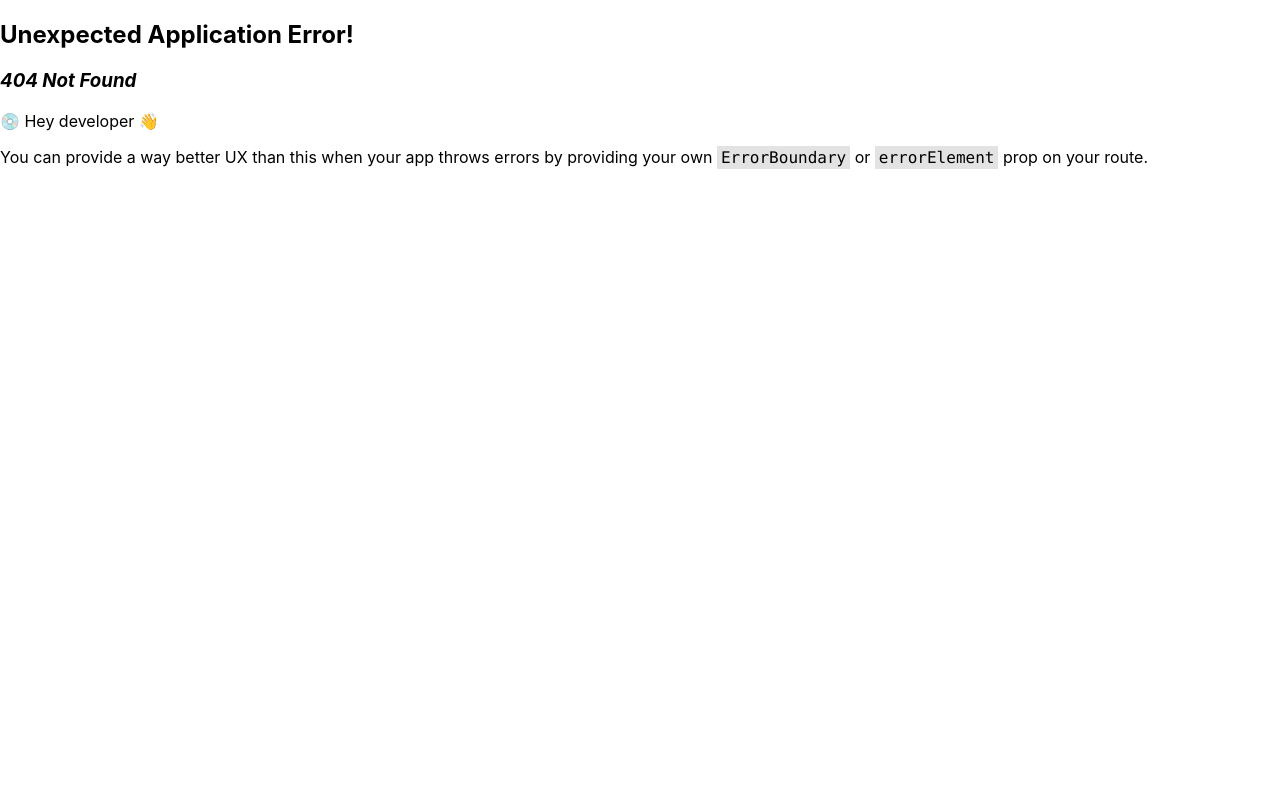
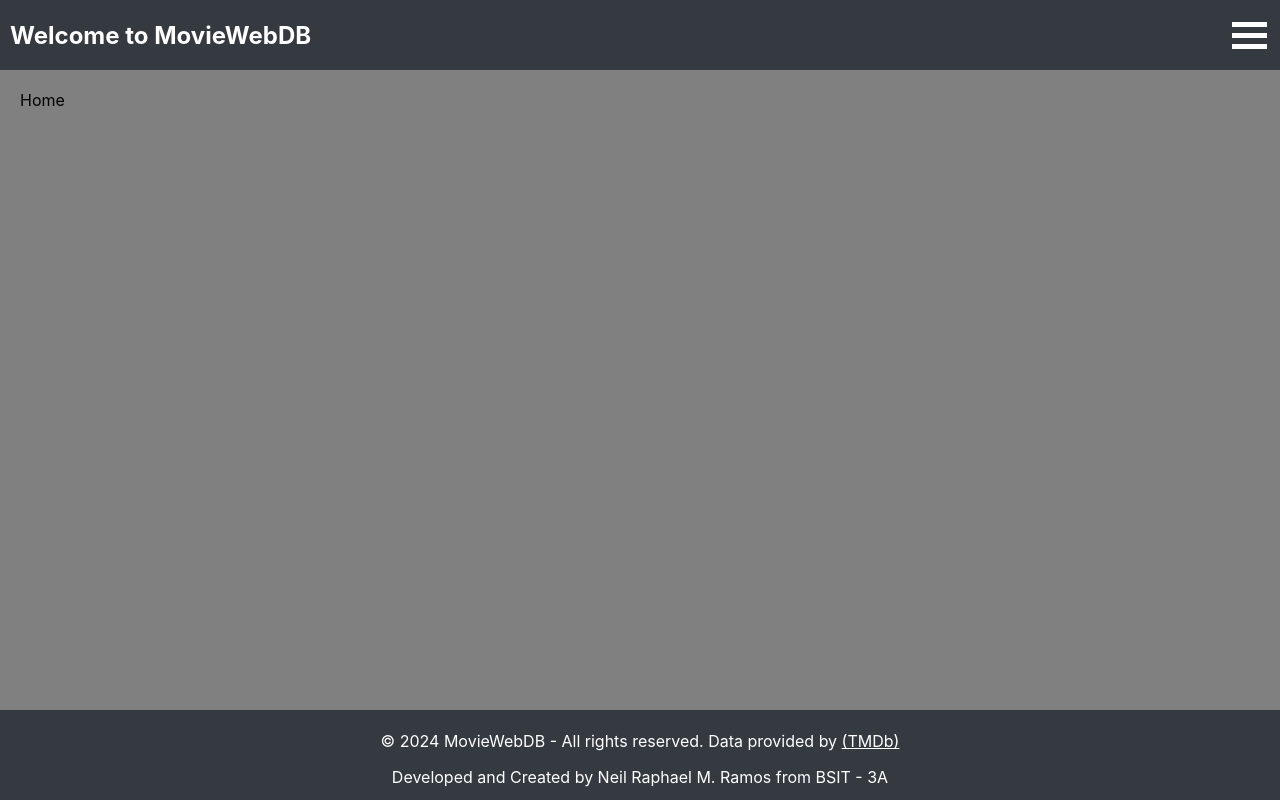
Before and after one commit to neilraphaelramos/MovieProjectADT313, a React (Create React App) app in the folder ADT313-movieproject/admin-dashboard-neilraphael-ramos-bsit3a/: page /home in a window 1280 px wide. Before the commit this address had no page. Built offline with nearby package versions, Linux system fonts and the light colour scheme.

Commit message:
Added the UI Design and Updating Logic Codes and CSS

```diff
--- a/ADT313-movieproject/admin-dashboard-neilraphael-ramos-bsit3a/src/pages/Client/Client.css
+++ b/ADT313-movieproject/admin-dashboard-neilraphael-ramos-bsit3a/src/pages/Client/Client.css
@@ -0,0 +1,122 @@
+body {
+    background-image: url('');
+    background-repeat: no-repeat;
+    background-attachment: fixed;
+    background-size: cover;
+}
+
+.box {
+    height: 100%;
+    width: 100%;
+    position: absolute;
+    top: 0;
+    bottom: 0;
+    right: 0;
+    left: 0;
+    display: grid;
+    grid-template-areas:
+        "head head"
+        "main side"
+        "foot foot";
+    grid-template-rows: 70px auto 90px;
+    overflow: hidden;
+    grid-template-columns: auto 0;
+    transition: grid-template-columns 0.5s ease;
+}
+
+header {
+    grid-area: head;
+    background-color: #343a40;
+    transform: translateY(-100%);
+    transition: transform 0.5s ease-in-out;
+    display: flex;
+    justify-content: space-between;
+    align-items: center;
+    padding: 0 10px;
+}
+
+article {
+    grid-area: main;
+    padding: 20px;
+}
+
+aside {
+    grid-area: side;
+    background-color: rgba(223, 223, 223, 0.7);
+    padding: 10px;
+    transition: transform 0.5s ease;
+    transform: translateX(100%);
+}
+
+footer {
+    grid-area: foot;
+    background-color: #343a40;
+    transform: translateY(100%);
+    transition: transform 0.5s ease-in-out;
+}
+
+.link-color{
+    color: white;
+}
+
+.header-visible {
+    transform: translateY(0);
+}
+
+.footer-visible {
+    transform: translateY(0);
+}
+
+.button {
+    height: 50px;
+    width: 60px;
+    margin-right: -9px;
+    background-color: #343a40;
+    transition: background-color 0.3s ease;
+    border-radius: 10px;
+    display: flex;
+    justify-content: center;
+    align-items: center;
+}
+
+.button:hover {
+    background-color: rgb(218, 218, 218);
+}
+
+.button-container {
+    margin: 0px;
+}
+
+.divnav {
+    width: 35px;
+    height: 5px;
+    background-color: white;
+    margin: 6px 0;
+    transition: background-color 0.3s ease;
+}
+
+.button:hover .divnav {
+    background-color: #343a40;
+}
+
+.title-text {
+    color: white;
+    font-size: 24px;
+    user-select: none;
+    -moz-user-select: none;
+    -webkit-user-select: none;
+    -ms-user-select: none;
+}
+
+.text-rights {
+    position: absolute;
+    color: white;
+    top: 5px;
+    right: 0;
+    left: 0;
+    text-align: center;
+    user-select: none;
+    -moz-user-select: none;
+    -webkit-user-select: none;
+    -ms-user-select: none;
+}
--- a/ADT313-movieproject/admin-dashboard-neilraphael-ramos-bsit3a/src/pages/Client/Client.jsx
+++ b/ADT313-movieproject/admin-dashboard-neilraphael-ramos-bsit3a/src/pages/Client/Client.jsx
@@ -1,9 +1,70 @@
-import React from 'react'
+import React, { useEffect } from 'react'
+import { Outlet, useNavigate } from 'react-router-dom';
 import './Client.css'
 function Client() {
-  return (
-    <div>Client</div>
-  )
+    useEffect(() => {
+        const header = document.querySelector('header');
+        const footer = document.querySelector('footer');
+        const sidebar = document.querySelector('aside');
+        const button = document.querySelector('.button');
+
+        header.classList.add('header-visible');
+        footer.classList.add('footer-visible');
+
+        const toggleSidebar = () => {
+            if (sidebar.style.transform === "translateX(0%)") {
+                sidebar.style.transform = "translateX(100%)";
+                document.querySelector('.box').style.gridTemplateColumns = "auto 0";
+            } else {
+                sidebar.style.transform = "translateX(0%)";
+                document.querySelector('.box').style.gridTemplateColumns = "auto 200px";
+            }
+        };
+
+        button.addEventListener('click', toggleSidebar);
+        return () => {
+            button.removeEventListener('click', toggleSidebar);
+        };
+    }, []);
+
+    return (
+        <>
+            <main className="box">
+                <header>
+                    <h1 className="title-text">Welcome to MovieWebDB</h1>
+                    <a className="button" id="toggleButton">
+                        <div className="button-container">
+                            <div className="divnav"></div>
+                            <div className="divnav"></div>
+                            <div className="divnav"></div>
+                        </div>
+                    </a>
+                </header>
+
+                <article className="main-content">
+                    <Outlet />
+                </article>
+
+                <aside>
+                    Sidebar
+                </aside>
+
+                <footer>
+                    <div className="text-rights">
+                        <p>
+                            &copy; 2024 MovieWebDB - All rights reserved.
+                            Data provided by <a className='link-color' href="https://www.themoviedb.org" target="_blank">(TMDb)</a>
+                        </p>
+                        <p>
+                            Developed and Created by Neil Raphael M. Ramos from BSIT - 3A
+                        </p>
+                    </div>
+                    <div className="icons">
+                    </div>
+                </footer>
+            </main>
+        </>
+    )
 }
 
 export default Client
--- a/ADT313-movieproject/admin-dashboard-neilraphael-ramos-bsit3a/src/pages/Client/Home/Home.css
+++ b/ADT313-movieproject/admin-dashboard-neilraphael-ramos-bsit3a/src/pages/Client/Home/Home.css
@@ -0,0 +1,3 @@
+body {
+    background-color: gray;
+}
--- a/ADT313-movieproject/admin-dashboard-neilraphael-ramos-bsit3a/src/pages/Main/Movie/Movie.jsx
+++ b/ADT313-movieproject/admin-dashboard-neilraphael-ramos-bsit3a/src/pages/Main/Movie/Movie.jsx
@@ -1,6 +1,6 @@
 import { Outlet } from 'react-router-dom';
 
-const Movie = () => {
+const Movies = () => {
   return (
     <>
       <h1>Movie</h1>
@@ -10,4 +10,4 @@ const Movie = () => {
   );
 };
 
-export default Movie;
+export default Movies;
--- a/ADT313-movieproject/admin-dashboard-neilraphael-ramos-bsit3a/src/pages/Public/Login/Login.jsx
+++ b/ADT313-movieproject/admin-dashboard-neilraphael-ramos-bsit3a/src/pages/Public/Login/Login.jsx
@@ -44,6 +44,14 @@ function Login() {
     }
   };
 
+  let apiEndpoint;
+
+  if (window.location.pathname.includes('/admin')) {
+    apiEndpoint = '/admin/login';
+  } else {
+    apiEndpoint = '/user/login';
+  }
+
   const handleLogin = async () => {
     const data = { email, password };
     setStatus('loading');
@@ -51,7 +59,7 @@ function Login() {
 
     await axios({
       method: 'post',
-      url: '/admin/login',
+      url: apiEndpoint,
       data,
       headers: { 'Access-Control-Allow-Origin': '*' },
     })
@@ -65,7 +73,11 @@ function Login() {
         });
         setAlertMessage(res.data.message);
         setTimeout(() => {
-          navigate('/main/dashboard');
+          if(res.data.user === 'admin') {
+            navigate('/main/dashboard');
+          } else {
+            navigate('/home')
+          }
           setStatus('idle');
         }, 3000);
       })
--- a/ADT313-movieproject/admin-dashboard-neilraphael-ramos-bsit3a/src/pages/Public/Register/Register.jsx
+++ b/ADT313-movieproject/admin-dashboard-neilraphael-ramos-bsit3a/src/pages/Public/Register/Register.jsx
@@ -61,12 +61,13 @@ function Register() {
     }
   };
 
+
   const handleRegister = async () => {
     const data = { email, password, firstName, middleName, lastName, contactNo, role };
     setStatus('loading');
     await axios({
       method: 'post',
-      url: '/admin/register',
+      url: '/user/register',
       data,
       headers: { 'Access-Control-Allow-Origin': '*' },
     })
```
Also changed, not shown: ADT313-movieproject/admin-dashboard-neilraphael-ramos-bsit3a/src/App.js (+19 -2 lines).
